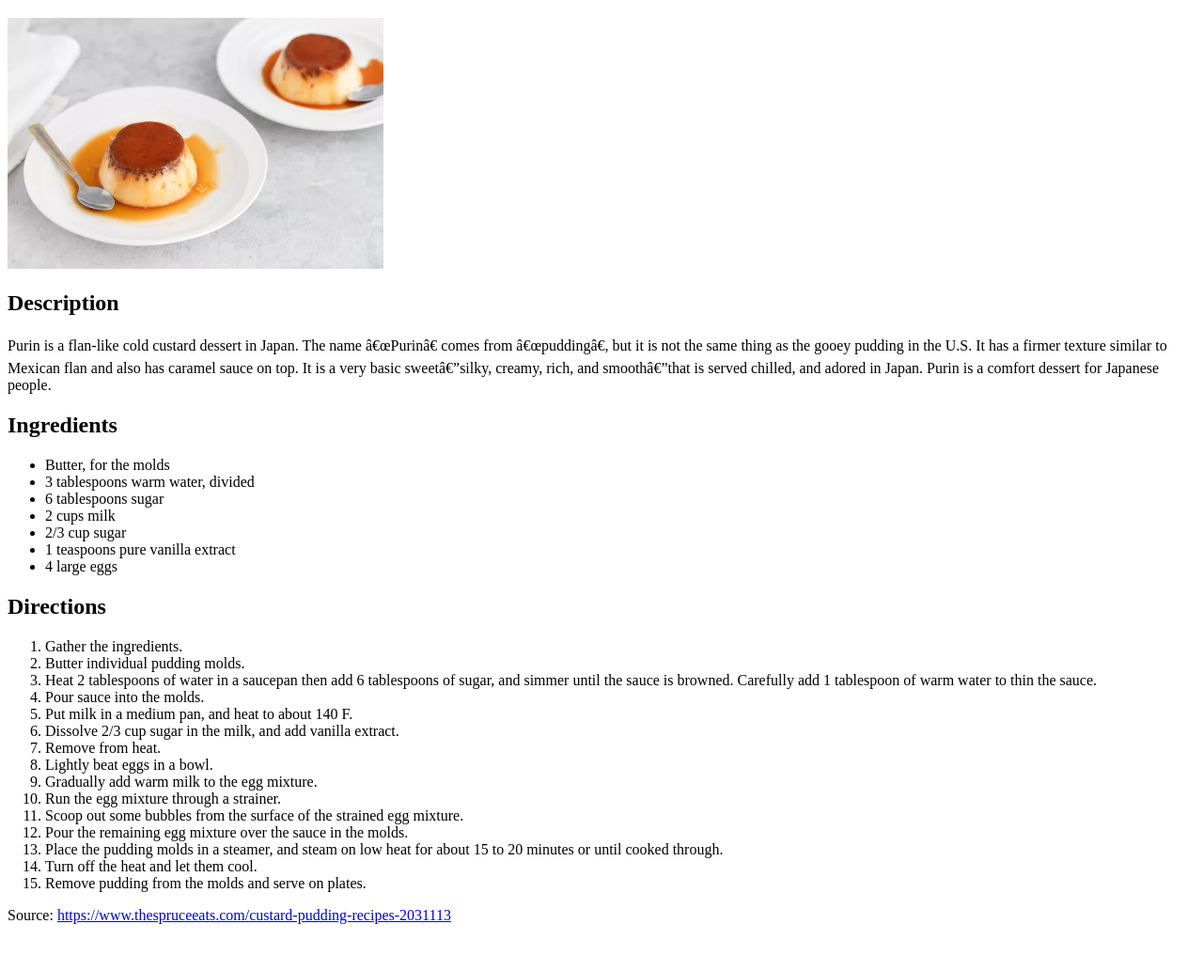
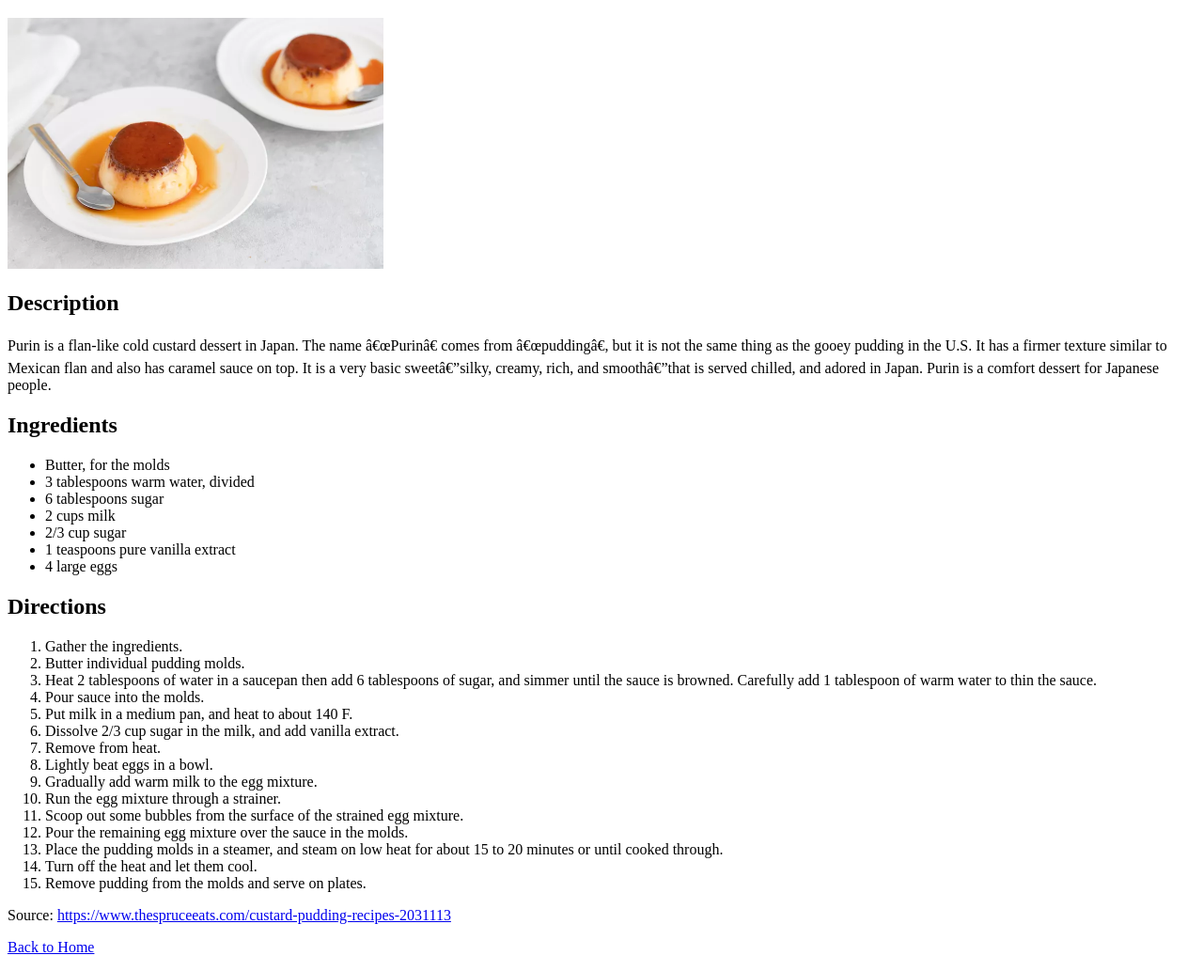
Before and after one commit to emilychuang314/odin-recipes, a plain HTML site: page recipes/japanese_custard_pudding.html in a window 1280 px wide. Shown: the part 61-1094 px from the top of the page at 94% size. Before the commit the page ends 1060 px from the top, so only its background shows below. Drawn offline with Linux system fonts and the light colour scheme.

Commit message:
Allow users to return to home page

```diff
--- a/recipes/japanese_custard_pudding.html
+++ b/recipes/japanese_custard_pudding.html
@@ -38,5 +38,6 @@
             <li>Remove pudding from the molds and serve on plates.</li>
         </ol>
         <p>Source: <a href="https://www.thespruceeats.com/custard-pudding-recipes-2031113">https://www.thespruceeats.com/custard-pudding-recipes-2031113</a></p>
+        <p><a href="../index.html">Back to Home</a></p>
     </body>
 </html>
```
Also changed, not shown: recipes/lu_rou_fan.html (+1 -0 lines), recipes/strawberry_ice_cream_bar.html (+1 -0 lines).
